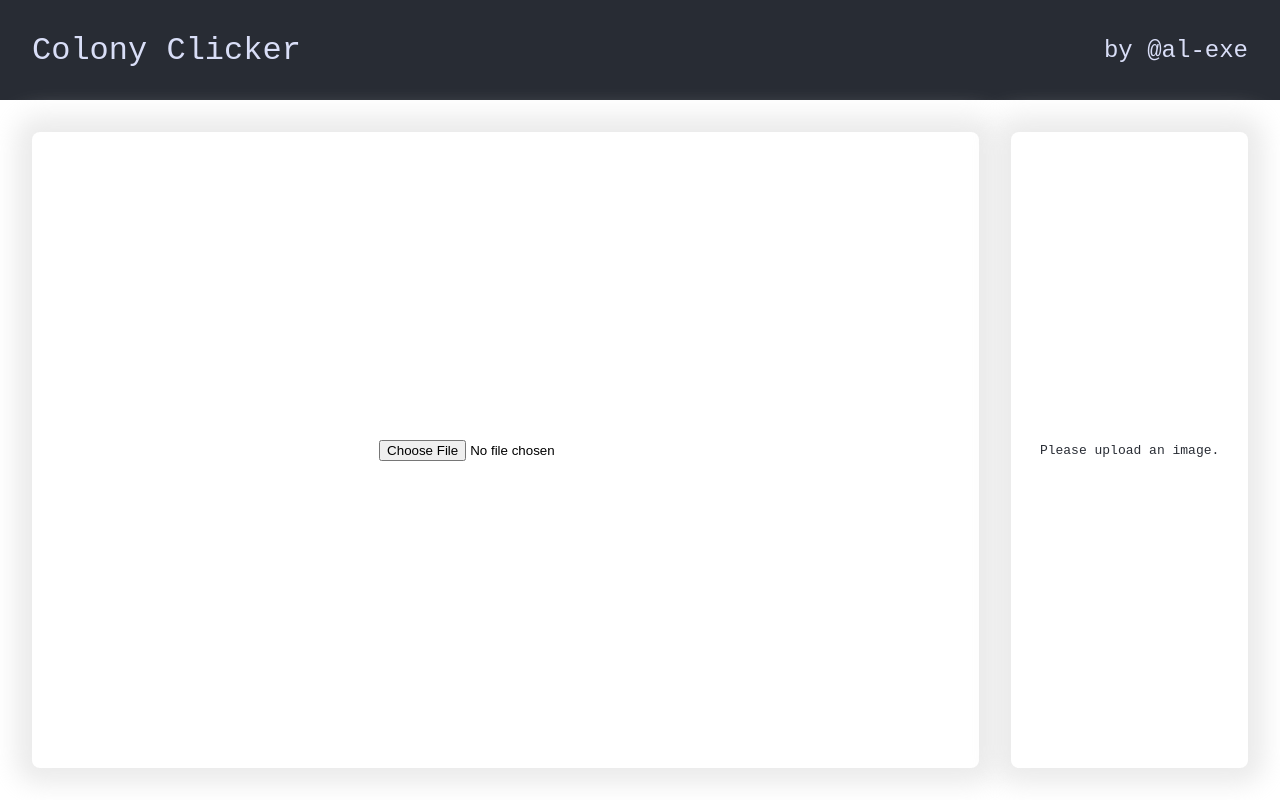
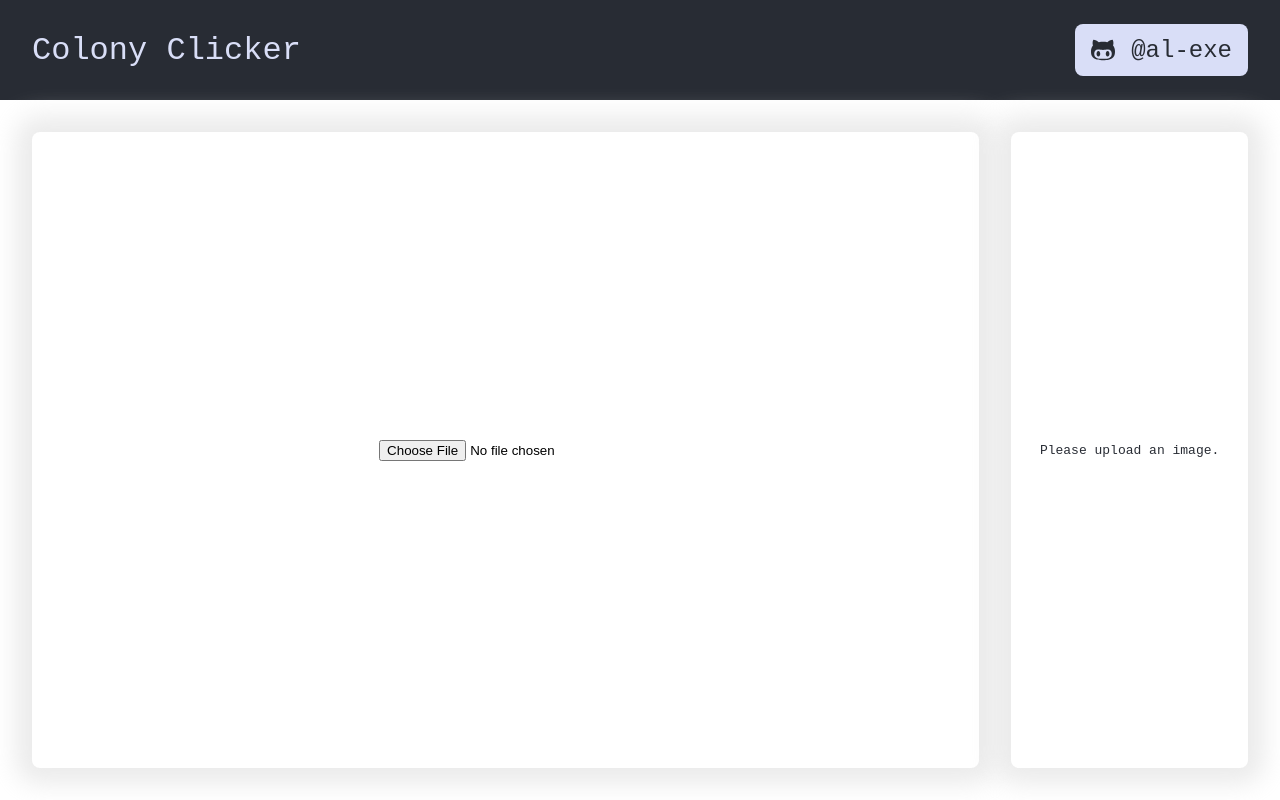
Before and after one commit to al-exe/al-exe.github.io, a React (Create React App) app in the folder colony-clicker/: page / in a window 1280 px wide. Built offline with nearby package versions, Linux system fonts and the light colour scheme.

Commit message:
git merge issues

```diff
--- a/colony-clicker/src/App.css
+++ b/colony-clicker/src/App.css
@@ -34,7 +34,23 @@
 
 .TopBanner-info {
   font-size: 24px;
+  color: #282C34;
+  background-color: #d9def7;
+  display: flex;
+  justify-content: center;
+  align-items: center;
+  gap: 16px;
+  height: 52px;
+  padding-left: 16px;
+  padding-right: 16px;
+  border-radius: 8px;
+  cursor: pointer;
+}
+
+.TopBanner-info:hover {
+  background-color: #282C34;
   color: #d9def7;
+  transition: 0.5s;
 }
 
 .Body {
@@ -186,7 +202,6 @@
   gap: 8px;
 }
 
-
 .InfoColumn-option {
   flex-grow: 1;
   height: 24px;
--- a/colony-clicker/src/App.js
+++ b/colony-clicker/src/App.js
@@ -1,5 +1,6 @@
 import './App.css';
 import { useState, useEffect } from 'react';
+import { TfiGithub } from 'react-icons/tfi';
 
 function App() {
   // marker color options
@@ -201,8 +202,11 @@ function App() {
     <div className="App">
       <div className="TopBanner">
         <div className="TopBanner-title">Colony Clicker</div>
-        <div className="TopBanner-info">
-          by @al-exe
+        <div
+          className="TopBanner-info"
+          onClick={() => window.open("https://github.com/al-exe", "_blank")}
+        >
+          <TfiGithub /> @al-exe
         </div>
       </div>
       <div className="Body">
```
